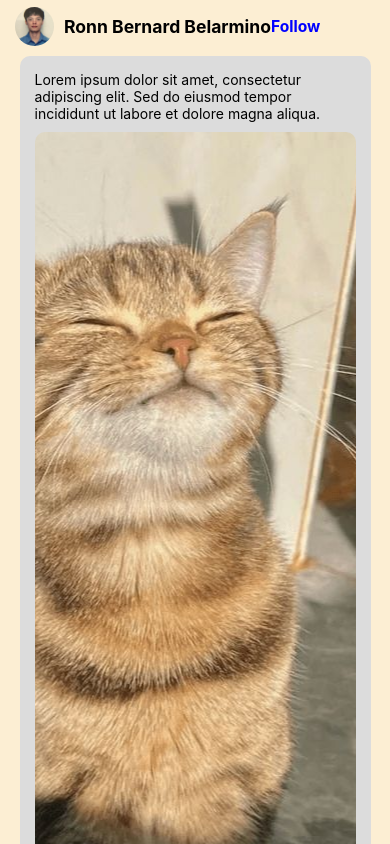
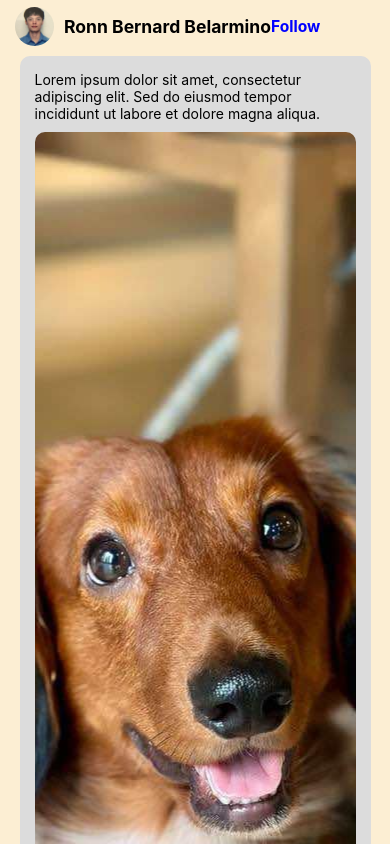
Before and after one commit to kaloy0511/Tailwatch-1, a React Native app: screen /Home in a window 390 px wide. Shown: the part 1000-1844 px from the top of the page. Built offline with nearby package versions, Linux system fonts and the light colour scheme.

Commit message:
pet added

```diff
--- a/Components/HomeScreen.js
+++ b/Components/HomeScreen.js
@@ -14,7 +14,7 @@ const communityPosts = [
     id: "2",
     name: "Ronn Bernard Belarmino",
     post: "Lorem ipsum dolor sit amet, consectetur adipiscing elit. Sed do eiusmod tempor incididunt ut labore et dolore magna aliqua.",
-    image: require("../assets/cat.jpg"), // Adjusted path
+    image: require("../assets/Dog.jpg"), // Adjusted path
     profile: require("../assets/Belarmino.jpg"),
   },
 ];
```
Also changed, not shown: assets/Dog.jpg (added).
